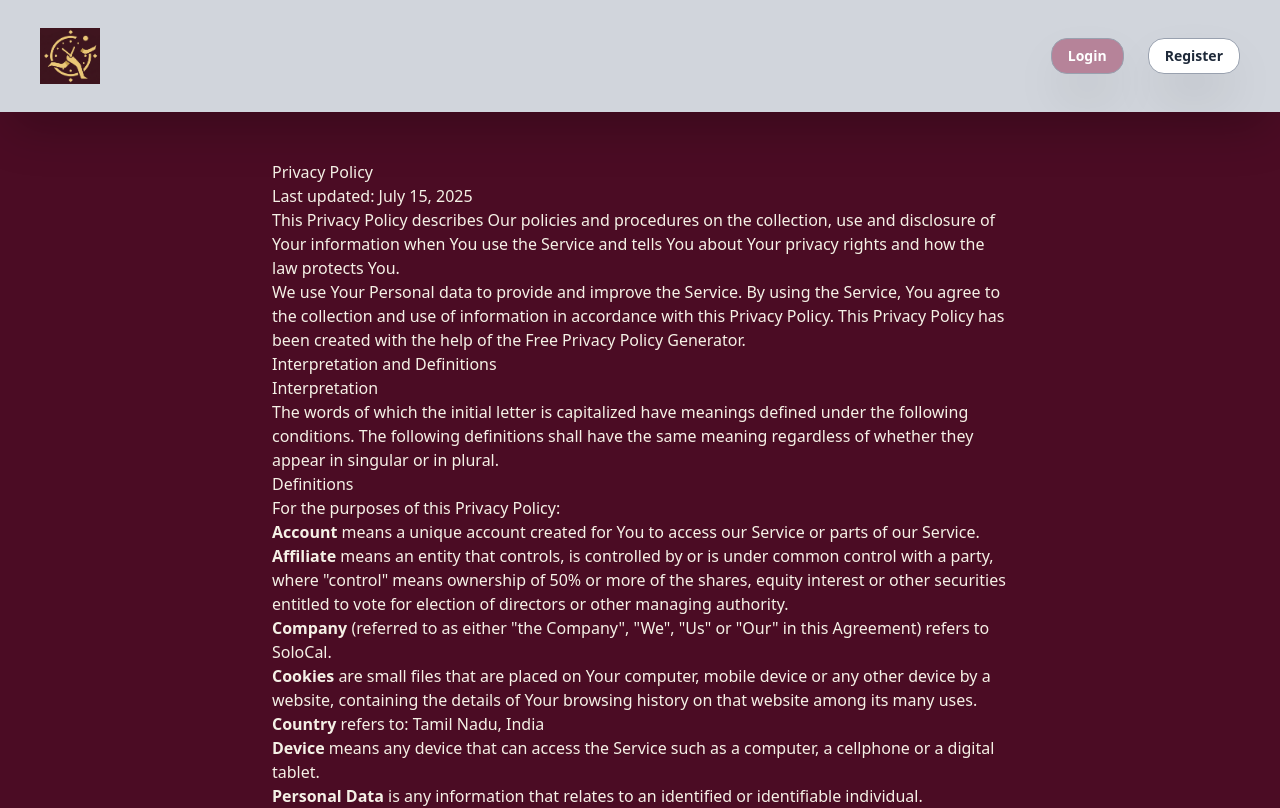
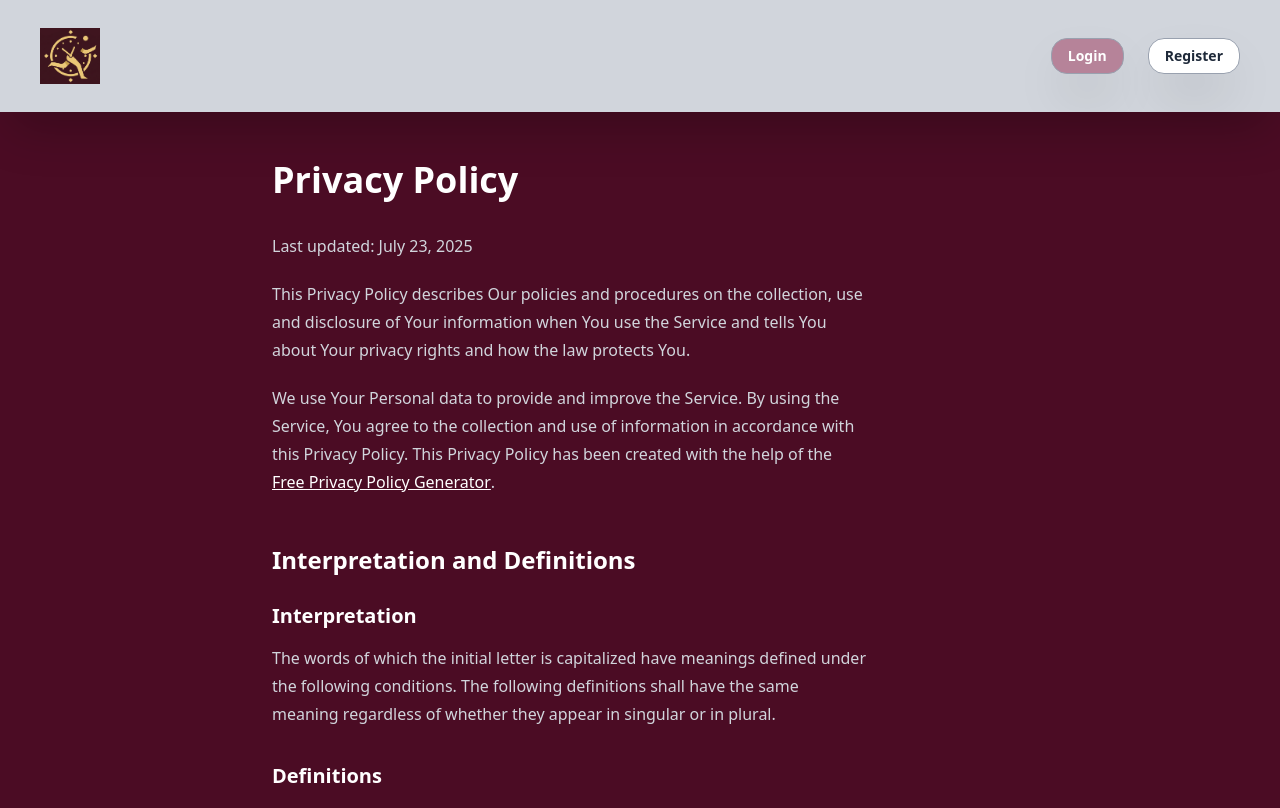
Before and after one commit to SilentStorm2k/solocal, a Next.js app: page /privacy-policy in a window 1280 px wide. Shown: the top 808 px of the page. Built offline with nearby package versions, Linux system fonts and the light colour scheme; no server answers.

Commit message:
feat: updated privacy-policy readability
Includes how we use google-data and improved readability

```diff
--- a/app/(main)/(public)/privacy-policy/page.tsx
+++ b/app/(main)/(public)/privacy-policy/page.tsx
@@ -8,12 +8,14 @@ export const metadata = {
 const privacyPolicyHtmlContent = `
 <div>
   <h1>Privacy Policy</h1>
-<p>Last updated: July 15, 2025</p>
+  <p>Last updated: July 23, 2025</p>
   <p>This Privacy Policy describes Our policies and procedures on the collection, use and disclosure of Your information when You use the Service and tells You about Your privacy rights and how the law protects You.</p>
   <p>We use Your Personal data to provide and improve the Service. By using the Service, You agree to the collection and use of information in accordance with this Privacy Policy. This Privacy Policy has been created with the help of the <a href="https://www.freeprivacypolicy.com/free-privacy-policy-generator/" target="_blank">Free Privacy Policy Generator</a>.</p>
+
   <h2>Interpretation and Definitions</h2>
   <h3>Interpretation</h3>
   <p>The words of which the initial letter is capitalized have meanings defined under the following conditions. The following definitions shall have the same meaning regardless of whether they appear in singular or in plural.</p>
+
   <h3>Definitions</h3>
   <p>For the purposes of this Privacy Policy:</p>
   <ul>
@@ -27,10 +29,10 @@ const privacyPolicyHtmlContent = `
       <p><strong>Company</strong> (referred to as either &quot;the Company&quot;, &quot;We&quot;, &quot;Us&quot; or &quot;Our&quot; in this Agreement) refers to SoloCal.</p>
     </li>
     <li>
-<p><strong>Cookies</strong> are small files that are placed on Your computer, mobile device or any other device by a website, containing the details of Your browsing history on that website among its many uses.</p>
+      <p><strong>Cookies</strong> are small files that are placed on Your computer, mobile device or any other device by a website, containing the details of Your Browse history on that website among its many uses.</p>
     </li>
     <li>
-<p><strong>Country</strong> refers to: Tamil Nadu,  India</p>
+      <p><strong>Country</strong> refers to: Tamil Nadu, India</p>
     </li>
     <li>
       <p><strong>Device</strong> means any device that can access the Service such as a computer, a cellphone or a digital tablet.</p>
@@ -54,6 +56,7 @@ const privacyPolicyHtmlContent = `
       <p><strong>You</strong> means the individual accessing or using the Service, or the company, or other legal entity on behalf of which such individual is accessing or using the Service, as applicable.</p>
     </li>
   </ul>
+
   <h2>Collecting and Using Your Personal Data</h2>
   <h3>Types of Data Collected</h3>
   <h4>Personal Data</h4>
@@ -69,11 +72,13 @@ const privacyPolicyHtmlContent = `
       <p>Usage Data</p>
     </li>
   </ul>
+
   <h4>Usage Data</h4>
   <p>Usage Data is collected automatically when using the Service.</p>
   <p>Usage Data may include information such as Your Device's Internet Protocol address (e.g. IP address), browser type, browser version, the pages of our Service that You visit, the time and date of Your visit, the time spent on those pages, unique device identifiers and other diagnostic data.</p>
   <p>When You access the Service by or through a mobile device, We may collect certain information automatically, including, but not limited to, the type of mobile device You use, Your mobile device unique ID, the IP address of Your mobile device, Your mobile operating system, the type of mobile Internet browser You use, unique device identifiers and other diagnostic data.</p>
   <p>We may also collect information that Your browser sends whenever You visit our Service or when You access the Service by or through a mobile device.</p>
+
   <h4>Tracking Technologies and Cookies</h4>
   <p>We use Cookies and similar tracking technologies to track the activity on Our Service and store certain information. Tracking technologies used are beacons, tags, and scripts to collect and track information and to improve and analyze Our Service. The technologies We use may include:</p>
   <ul>
@@ -103,6 +108,7 @@ const privacyPolicyHtmlContent = `
     </li>
   </ul>
   <p>For more information about the cookies we use and your choices regarding cookies, please visit our Cookies Policy or the Cookies section of our Privacy Policy.</p>
+
   <h3>Use of Your Personal Data</h3>
   <p>The Company may use Personal Data for the following purposes:</p>
   <ul>
@@ -131,32 +137,66 @@ const privacyPolicyHtmlContent = `
       <p><strong>For other purposes</strong>: We may use Your information for other purposes, such as data analysis, identifying usage trends, determining the effectiveness of our promotional campaigns and to evaluate and improve our Service, products, services, marketing and your experience.</p>
     </li>
   </ul>
+
+  <h2>How We Use Your Google Data</h2>
+  <p>SoloCal integrates seamlessly with your Google account to provide its core scheduling and task management functionality. We are committed to transparency and only request access to the data necessary for our features to work, and we use it strictly for the purposes outlined below.</p>
+
+  <ul>
+    <li>
+      <p><strong>Google Calendar (<code>https://www.googleapis.com/auth/calendar</code>):</strong></p>
+      <p>SoloCal requires <strong>full read/write access to your Google Calendars</strong>. This sensitive scope is essential for:</p>
+      <ul>
+        <li>
+          <p><strong>Event Creation:</strong> When a guest books a time slot through your SoloCal link, our app creates a new event directly on your Google Calendar. This is the primary function for scheduling meetings.</p>
+        </li>
+        <li>
+          <p><strong>Availability Syncing:</strong> SoloCal reads your Google Calendar to understand your busy times and accurately display your free slots to guests. We do not store your calendar event details on our servers beyond what's necessary to determine availability and create new events.</p>
+        </li>
+        <li>
+          <p><strong>Custom Event Details:</strong> We use this scope to populate event titles, descriptions, and other details that you define within SoloCal directly into the Google Calendar event, ensuring your scheduled meetings are accurate and complete.</p>
+        </li>
+      </ul>
+    </li>
+    <li>
+      <p><strong>Google Profile Information (<code>https://www.googleapis.com/auth/userinfo.email</code>, <code>https://www.googleapis.com/auth/userinfo.profile</code>):</strong></p>
+      <p>We use your email address to identify your account and to send you important notifications related to your bookings and calendar events. We use your basic profile information (like your name and profile picture) to personalize your SoloCal experience and display it to guests who are booking with you.</p>
+    </li>
+  </ul>
+  <p><strong>We do not transfer or disclose your Google user data to third parties for purposes other than the ones explicitly provided and described within this Privacy Policy, and solely for the purpose of providing and improving the functionality of the SoloCal application for you. Your privacy and data security are our top priorities.</strong></p>
+
+  <h3>Sharing Your Personal Information</h3>
   <p>We may share Your personal information in the following situations:</p>
   <ul>
-<li><strong>With Service Providers:</strong> We may share Your personal information with Service Providers to monitor and analyze the use of our Service,  to contact You.</li>
+    <li><strong>With Service Providers:</strong> We may share Your personal information with Service Providers to monitor and analyze the use of our Service, to contact You.</li>
     <li><strong>For business transfers:</strong> We may share or transfer Your personal information in connection with, or during negotiations of, any merger, sale of Company assets, financing, or acquisition of all or a portion of Our business to another company.</li>
     <li><strong>With Affiliates:</strong> We may share Your information with Our affiliates, in which case we will require those affiliates to honor this Privacy Policy. Affiliates include Our parent company and any other subsidiaries, joint venture partners or other companies that We control or that are under common control with Us.</li>
     <li><strong>With business partners:</strong> We may share Your information with Our business partners to offer You certain products, services or promotions.</li>
     <li><strong>With other users:</strong> when You share personal information or otherwise interact in the public areas with other users, such information may be viewed by all users and may be publicly distributed outside.</li>
     <li><strong>With Your consent</strong>: We may disclose Your personal information for any other purpose with Your consent.</li>
   </ul>
+
   <h3>Retention of Your Personal Data</h3>
   <p>The Company will retain Your Personal Data only for as long as is necessary for the purposes set out in this Privacy Policy. We will retain and use Your Personal Data to the extent necessary to comply with our legal obligations (for example, if we are required to retain your data to comply with applicable laws), resolve disputes, and enforce our legal agreements and policies.</p>
   <p>The Company will also retain Usage Data for internal analysis purposes. Usage Data is generally retained for a shorter period of time, except when this data is used to strengthen the security or to improve the functionality of Our Service, or We are legally obligated to retain this data for longer time periods.</p>
+
   <h3>Transfer of Your Personal Data</h3>
   <p>Your information, including Personal Data, is processed at the Company's operating offices and in any other places where the parties involved in the processing are located. It means that this information may be transferred to — and maintained on — computers located outside of Your state, province, country or other governmental jurisdiction where the data protection laws may differ than those from Your jurisdiction.</p>
   <p>Your consent to this Privacy Policy followed by Your submission of such information represents Your agreement to that transfer.</p>
   <p>The Company will take all steps reasonably necessary to ensure that Your data is treated securely and in accordance with this Privacy Policy and no transfer of Your Personal Data will take place to an organization or a country unless there are adequate controls in place including the security of Your data and other personal information.</p>
+
   <h3>Delete Your Personal Data</h3>
   <p>You have the right to delete or request that We assist in deleting the Personal Data that We have collected about You.</p>
   <p>Our Service may give You the ability to delete certain information about You from within the Service.</p>
   <p>You may update, amend, or delete Your information at any time by signing in to Your Account, if you have one, and visiting the account settings section that allows you to manage Your personal information. You may also contact Us to request access to, correct, or delete any personal information that You have provided to Us.</p>
   <p>Please note, however, that We may need to retain certain information when we have a legal obligation or lawful basis to do so.</p>
+
   <h3>Disclosure of Your Personal Data</h3>
   <h4>Business Transactions</h4>
   <p>If the Company is involved in a merger, acquisition or asset sale, Your Personal Data may be transferred. We will provide notice before Your Personal Data is transferred and becomes subject to a different Privacy Policy.</p>
+
   <h4>Law enforcement</h4>
   <p>Under certain circumstances, the Company may be required to disclose Your Personal Data if required to do so by law or in response to valid requests by public authorities (e.g. a court or a government agency).</p>
+
   <h4>Other legal requirements</h4>
   <p>The Company may disclose Your Personal Data in the good faith belief that such action is necessary to:</p>
   <ul>
@@ -166,18 +206,23 @@ const privacyPolicyHtmlContent = `
     <li>Protect the personal safety of Users of the Service or the public</li>
     <li>Protect against legal liability</li>
   </ul>
+
   <h3>Security of Your Personal Data</h3>
   <p>The security of Your Personal Data is important to Us, but remember that no method of transmission over the Internet, or method of electronic storage is 100% secure. While We strive to use commercially acceptable means to protect Your Personal Data, We cannot guarantee its absolute security.</p>
+
   <h2>Children's Privacy</h2>
   <p>Our Service does not address anyone under the age of 13. We do not knowingly collect personally identifiable information from anyone under the age of 13. If You are a parent or guardian and You are aware that Your child has provided Us with Personal Data, please contact Us. If We become aware that We have collected Personal Data from anyone under the age of 13 without verification of parental consent, We take steps to remove that information from Our servers.</p>
   <p>If We need to rely on consent as a legal basis for processing Your information and Your country requires consent from a parent, We may require Your parent's consent before We collect and use that information.</p>
+
   <h2>Links to Other Websites</h2>
   <p>Our Service may contain links to other websites that are not operated by Us. If You click on a third party link, You will be directed to that third party's site. We strongly advise You to review the Privacy Policy of every site You visit.</p>
   <p>We have no control over and assume no responsibility for the content, privacy policies or practices of any third party sites or services.</p>
+
   <h2>Changes to this Privacy Policy</h2>
   <p>We may update Our Privacy Policy from time to time. We will notify You of any changes by posting the new Privacy Policy on this page.</p>
   <p>We will let You know via email and/or a prominent notice on Our Service, prior to the change becoming effective and update the &quot;Last updated&quot; date at the top of this Privacy Policy.</p>
   <p>You are advised to review this Privacy Policy periodically for any changes. Changes to this Privacy Policy are effective when they are posted on this page.</p>
+
   <h2>Contact Us</h2>
   <p>If you have any questions about this Privacy Policy, You can contact us:</p>
   <ul>
@@ -190,7 +235,10 @@ export default async function PrivacyPolicyPage() {
   return (
     <div className='container mx-auto p-4 max-w-3xl'>
       {/* Set the inner HTML using dangerouslySetInnerHTML */}
-      <div dangerouslySetInnerHTML={{ __html: privacyPolicyHtmlContent }} />
+      <div
+        className='prose prose-invert'
+        dangerouslySetInnerHTML={{ __html: privacyPolicyHtmlContent }}
+      />
     </div>
   );
 }
--- a/app/globals.css
+++ b/app/globals.css
@@ -1,5 +1,6 @@
 @import 'tailwindcss';
 @import 'tw-animate-css';
+@plugin "@tailwindcss/typography";
 
 @custom-variant dark (&:is(.dark *));
 
--- a/package.json
+++ b/package.json
@@ -43,6 +43,7 @@
   },
   "devDependencies": {
     "@tailwindcss/postcss": "^4",
+    "@tailwindcss/typography": "^0.5.16",
     "@types/node": "^20",
     "@types/react": "^19",
     "@types/react-dom": "^19",
```
Also changed, not shown: 1 other file (tests, documents, lock files or other folders). Lines whose indentation alone changed are shown as unchanged.
